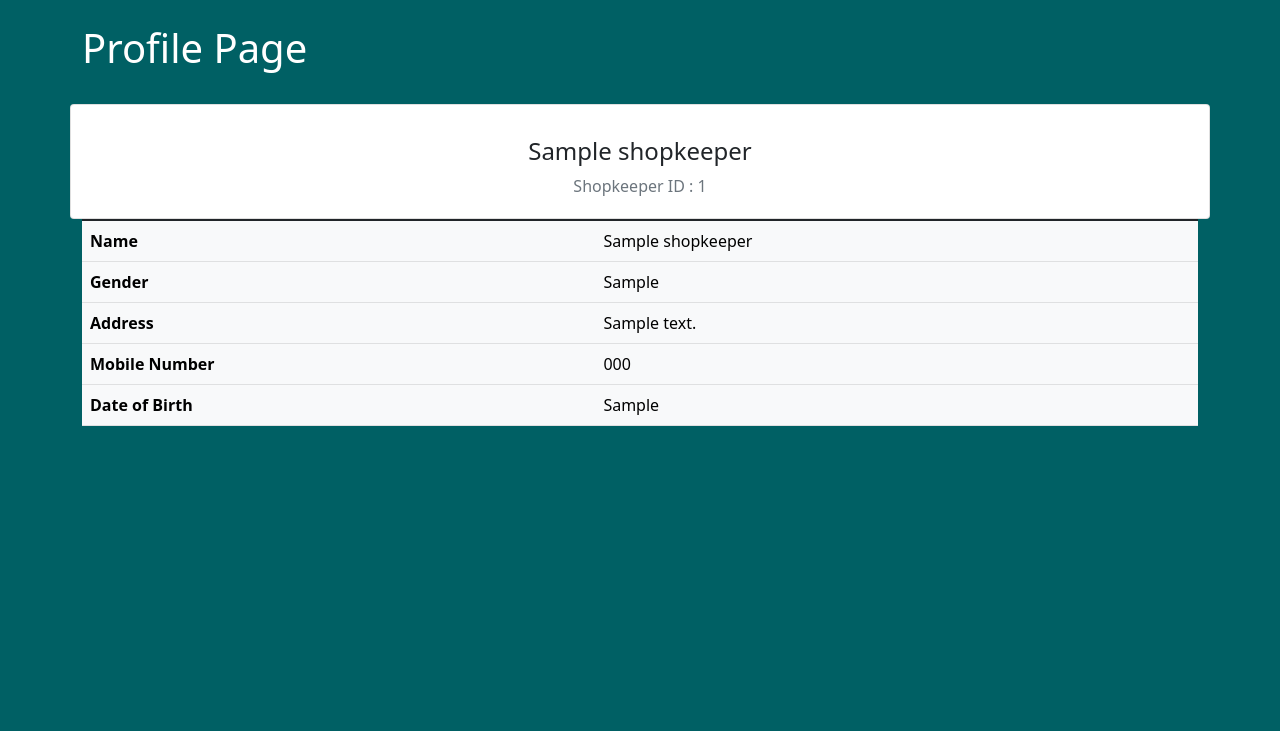
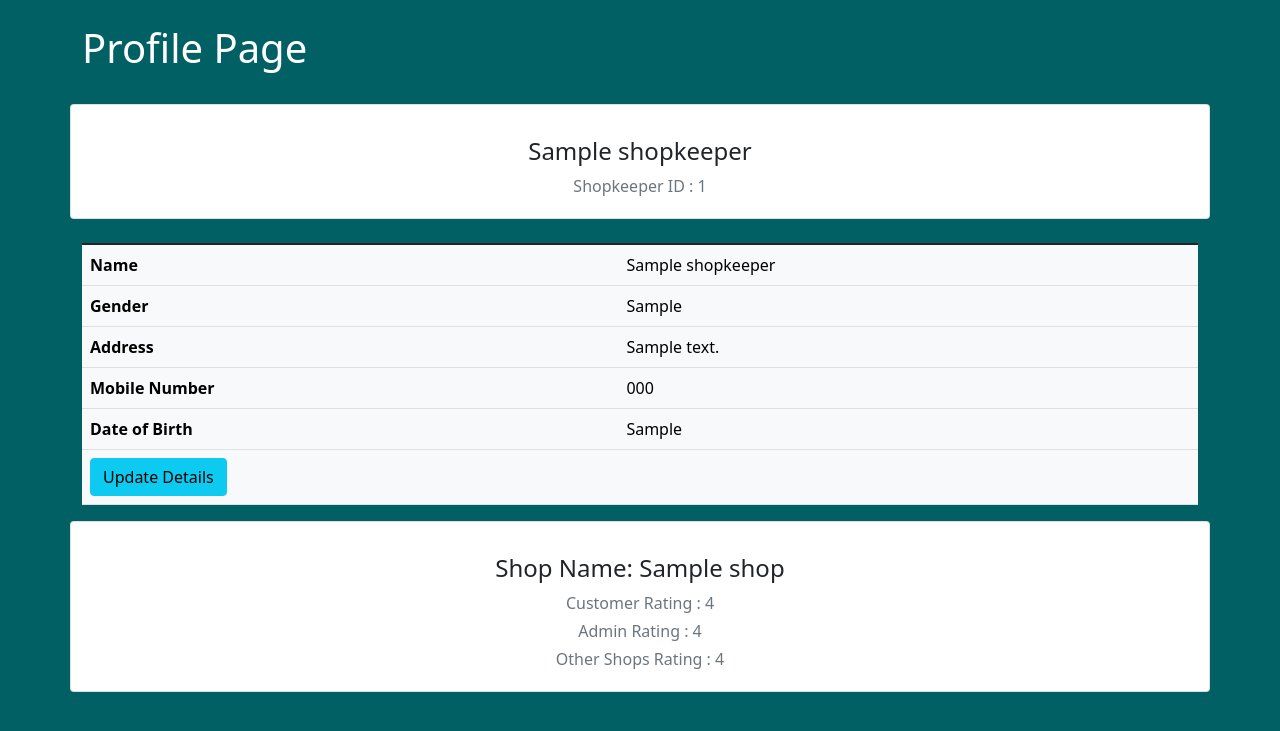
Before and after one commit to aditi17goel/Market-Shop, a PHP site: page /profile.php in a window 1280 px wide. Shown: the top 731 px of the page. Run offline with PHP 8.4, Linux system fonts and the light colour scheme; the visitor is signed in with stand-in values (Sample User, id 1); tables that the repository leaves empty or names only in its code hold one stand-in row (values such as "Sample post").

Commit message:
shop details added on profile page

```diff
--- a/profile.php
+++ b/profile.php
@@ -37,6 +37,7 @@ $sno = $row['sno'];
                 </div>
             </div>
           </div>
+  <br>
   <table class="table caption-top">
   <thead>
   </thead>
@@ -61,6 +62,11 @@ $sno = $row['sno'];
       <th scope="row">Date of Birth </th>
       <td><?php echo $row["dob"]; ?></td>
     </tr>
+    <tr class="table-light">
+
+      <td>                      <a class="btn btn-info " href="profile_update.php">Update Details</a></td>
+      <td> </td>
+    </tr>
   </tbody>
 </table>
 
@@ -69,10 +75,28 @@ $sno = $row['sno'];
               $myshops= "SELECT * from Shop where sno = $sno ";
               $query_myshops = mysqli_query($db, $myshops);
               while($row_myshops = mysqli_fetch_assoc($query_myshops)){
-                 $performa = "SELECT overall_rating FROM `Performance` WHERE sno = $sno";
+                 $performa = "SELECT * FROM `Performance` WHERE sno = $sno";
                  $query_performance = mysqli_query($db, $performa);
                  $row_performance = mysqli_fetch_assoc($query_performance);
        ?>
+
+       <div class="row gutters-sm">
+              <div class="card h">
+                <div class="card-body">
+                  <div class="d-flex flex-column align-items-center text-center">
+
+                    <div class="mt-3">
+                      <h4>Shop Name: <?php echo $row_myshops['sname'];?></h4>
+                      <p class="text-secondary mb-1">Customer Rating : <?php echo $row_performance['cust_rating'];?> </p>
+                      <p class="text-secondary mb-1">Admin Rating : <?php echo $row_performance['admin_rating'];?> </p>
+                      <p class="text-secondary mb-1">Other Shops Rating : <?php echo $row_performance['shops_rating'];?> </p>
+                    </div>
+                  </div>
+                </div>
+            </div>
+          </div>
+
+
        <?php }?>
 	</div>
   </body>
```
